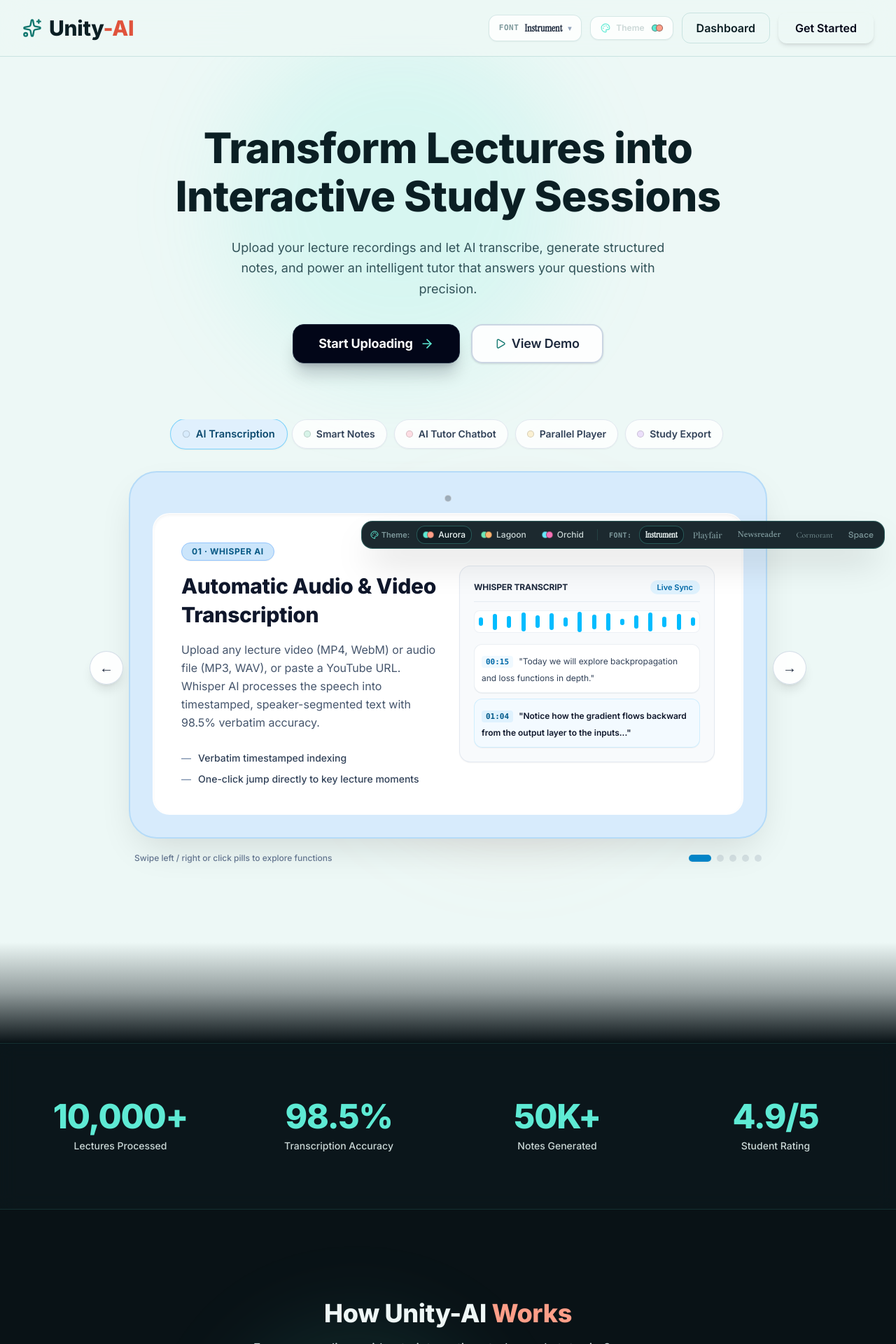
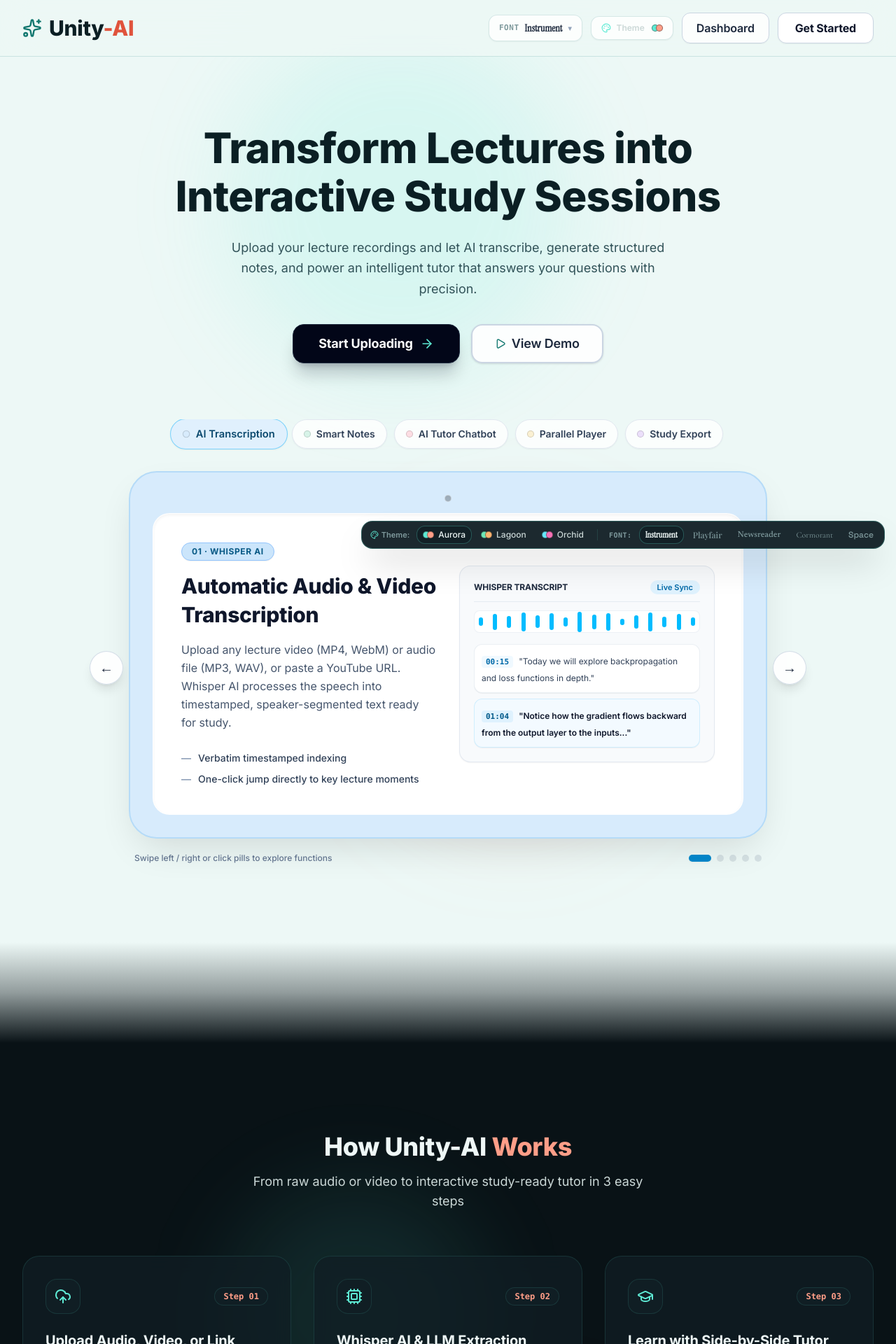
Before and after one commit to Antizer17/Unity-Ai, a Next.js app in the folder frontend/: page / in a window 1280 px wide. Shown: the top 1920 px of the page at 70% size. Built offline with nearby package versions, Linux system fonts and the light colour scheme; a web font is replaced by a local one.

Commit message:
feat(landing): remove bottom CTA card, remove fake numbers/stats, add dark navy hover to navbar buttons

```diff
--- a/frontend/src/app/page.tsx
+++ b/frontend/src/app/page.tsx
@@ -7,23 +7,14 @@ import {
   Sparkles,
   ArrowRight,
   Play,
-  Shield,
   UploadCloud,
   Cpu,
   GraduationCap,
 } from 'lucide-react';
-import { Button } from '@/components/ui/button';
 import { Footer } from '@/components/layout/footer';
 import { PaletteToggle } from '@/components/layout/palette-toggle';
 import { FontToggle } from '@/components/layout/font-toggle';
 import { FunctionCardsCarousel } from '@/components/landing/function-cards-carousel';
-
-const stats = [
-  { value: '10,000+', label: 'Lectures Processed' },
-  { value: '98.5%', label: 'Transcription Accuracy' },
-  { value: '50K+', label: 'Notes Generated' },
-  { value: '4.9/5', label: 'Student Rating' },
-];
 
 const workflowSteps = [
   {
@@ -62,7 +53,7 @@ export default function LandingPage() {
         <nav className="sticky top-0 z-50 border-b border-[var(--hero-border)] bg-[var(--hero-bg)]/90 backdrop-blur-xl transition-colors duration-300">
           <div className="mx-auto max-w-7xl px-4 sm:px-6 lg:px-8">
             <div className="flex h-20 items-center justify-between">
-              {/* Brand Logo & Name (Larger with Space Grotesk) */}
+              {/* Brand Logo & Name */}
               <Link
                 href="/"
                 className="flex items-center gap-2.5 hover:opacity-85 transition-opacity group"
@@ -73,27 +64,27 @@ export default function LandingPage() {
                 </span>
               </Link>
 
-              {/* Action Buttons (Larger) */}
+              {/* Action Buttons with Dark Navy Hover */}
               <div className="flex items-center gap-2 sm:gap-3">
                 <FontToggle className="px-3.5 py-2 text-sm font-semibold rounded-xl border-[var(--hero-border)] bg-white/80 text-[var(--hero-text-primary)] hover:bg-white shadow-xs" />
                 <PaletteToggle className="px-3.5 py-2 text-sm font-semibold rounded-xl border-[var(--hero-border)] bg-white/80 text-[var(--hero-text-primary)] hover:bg-white shadow-xs" />
+
                 <Link href="/dashboard" className="hidden sm:block">
-                  <Button
+                  <button
                     id="landing-guest-chat-btn"
-                    variant="outline"
-                    className="h-11 px-5 text-sm sm:text-base font-semibold rounded-xl border-[var(--hero-border)] text-[var(--hero-text-primary)] hover:bg-[var(--hero-bg-subtle)]"
+                    className="h-11 px-5 text-sm sm:text-base font-semibold rounded-xl border border-slate-300 bg-white/80 text-slate-800 hover:bg-slate-950 hover:text-white hover:border-slate-950 transition-all shadow-2xs font-heading cursor-pointer inline-flex items-center justify-center"
                   >
                     Dashboard
-                  </Button>
+                  </button>
                 </Link>
+
                 <Link href="/dashboard">
-                  <Button
+                  <button
                     id="landing-register-btn"
-                    variant="accent"
-                    className="h-11 px-6 text-sm sm:text-base font-bold rounded-xl shadow-md"
+                    className="h-11 px-6 text-sm sm:text-base font-bold rounded-xl border border-slate-300 bg-white text-slate-900 hover:bg-slate-950 hover:text-white hover:border-slate-950 transition-all shadow-xs font-heading cursor-pointer inline-flex items-center justify-center"
                   >
                     Get Started
-                  </Button>
+                  </button>
                 </Link>
               </div>
             </div>
@@ -103,7 +94,7 @@ export default function LandingPage() {
         {/* Hero Section */}
         <section className="relative pt-16 pb-20 sm:pt-24 sm:pb-28">
           <div className="mx-auto max-w-7xl px-4 sm:px-6 lg:px-8 text-center">
-            {/* Headline — all unified color, no zigzag underline, Space Grotesk font */}
+            {/* Headline */}
             <motion.h1
               initial={{ opacity: 0, y: 25 }}
               animate={{ opacity: 1, y: 0 }}
@@ -171,31 +162,6 @@ export default function LandingPage() {
         <div className="absolute top-1/4 left-1/4 w-96 h-96 bg-[var(--color-primary)]/10 rounded-full blur-3xl animate-blob pointer-events-none" />
         <div className="absolute top-2/3 right-1/4 w-96 h-96 bg-[var(--color-accent)]/8 rounded-full blur-3xl animate-blob [animation-delay:2s] pointer-events-none" />
 
-        {/* Stats Section */}
-        <section className="py-20 border-y border-[var(--border-color)] bg-[var(--bg-secondary)]/40 backdrop-blur-md relative z-10">
-          <div className="mx-auto max-w-7xl px-4 sm:px-6 lg:px-8">
-            <div className="grid grid-cols-2 md:grid-cols-4 gap-8">
-              {stats.map((stat, i) => (
-                <motion.div
-                  key={stat.label}
-                  initial={{ opacity: 0, y: 20 }}
-                  whileInView={{ opacity: 1, y: 0 }}
-                  viewport={{ once: true }}
-                  transition={{ delay: i * 0.1 }}
-                  className="text-center"
-                >
-                  <p className="text-3xl sm:text-5xl font-extrabold text-[var(--color-primary)] tracking-tight">
-                    {stat.value}
-                  </p>
-                  <p className="text-sm font-medium text-[var(--text-secondary)] mt-2">
-                    {stat.label}
-                  </p>
-                </motion.div>
-              ))}
-            </div>
-          </div>
-        </section>
-
         {/* How It Works Section */}
         <section className="py-24 sm:py-32 relative z-10">
           <div className="mx-auto max-w-7xl px-4 sm:px-6 lg:px-8">
@@ -248,38 +214,6 @@ export default function LandingPage() {
           </div>
         </section>
 
-        {/* CTA Section */}
-        <section className="py-24 relative z-10">
-          <div className="mx-auto max-w-7xl px-4 sm:px-6 lg:px-8">
-            <motion.div
-              initial={{ opacity: 0, scale: 0.95 }}
-              whileInView={{ opacity: 1, scale: 1 }}
-              viewport={{ once: true }}
-              className="rounded-3xl bg-[var(--bg-secondary)] border border-[var(--border-color)] shadow-2xl p-8 sm:p-16 text-center relative overflow-hidden"
-            >
-              <div className="absolute -top-24 left-1/2 -translate-x-1/2 w-80 h-80 bg-[var(--color-primary)]/10 rounded-full blur-3xl pointer-events-none" />
-              <Shield className="h-12 w-12 text-[var(--color-primary)] mx-auto mb-6 relative z-10" />
-              <h2 className="text-3xl sm:text-4xl font-extrabold text-[var(--text-primary)] mb-4 relative z-10">
-                Ready to transform your study experience?
-              </h2>
-              <p className="text-lg text-[var(--text-secondary)] max-w-xl mx-auto mb-8 relative z-10">
-                Join thousands of students who are studying smarter with AI-powered lecture tools.
-              </p>
-              <Link href="/dashboard" className="relative z-10">
-                <Button
-                  id="cta-get-started-btn"
-                  variant="accent"
-                  size="lg"
-                  className="font-semibold shadow-lg shadow-[var(--glow-accent)]"
-                >
-                  Get Started for Free
-                  <ArrowRight className="ml-2 h-5 w-5" />
-                </Button>
-              </Link>
-            </motion.div>
-          </div>
-        </section>
-
         {/* Footer */}
         <Footer />
       </div>
--- a/frontend/src/components/landing/function-cards-carousel.tsx
+++ b/frontend/src/components/landing/function-cards-carousel.tsx
@@ -37,7 +37,7 @@ export const FUNCTION_CARDS: FunctionCardData[] = [
     badge: '01 · Whisper AI',
     title: 'Automatic Audio & Video Transcription',
     description:
-      'Upload any lecture video (MP4, WebM) or audio file (MP3, WAV), or paste a YouTube URL. Whisper AI processes the speech into timestamped, speaker-segmented text with 98.5% verbatim accuracy.',
+      'Upload any lecture video (MP4, WebM) or audio file (MP3, WAV), or paste a YouTube URL. Whisper AI processes the speech into timestamped, speaker-segmented text ready for study.',
     theme: {
       name: 'Sky Blue',
       chassisBg: '#d7ebfc',
--- a/frontend/src/components/layout/navbar.tsx
+++ b/frontend/src/components/layout/navbar.tsx
@@ -129,10 +129,14 @@ export function Navbar({ isGuest = false }: { isGuest?: boolean }) {
             ) : (
               <div className="hidden md:flex items-center gap-3">
                 <Link href="/dashboard">
-                  <span className="text-sm font-medium hover:text-[var(--text-primary)] text-[var(--text-secondary)] px-3 transition-colors">Dashboard</span>
+                  <span className="h-11 px-5 text-sm sm:text-base font-semibold rounded-xl border border-slate-300 bg-white/80 text-slate-800 hover:bg-slate-950 hover:text-white hover:border-slate-950 transition-all shadow-2xs font-heading cursor-pointer inline-flex items-center justify-center">
+                    Dashboard
+                  </span>
                 </Link>
                 <Link href="/dashboard">
-                  <span className="px-4 py-1.5 text-sm font-medium bg-indigo-500 text-white rounded-lg hover:bg-indigo-600 transition-colors shadow-sm">Start Learning</span>
+                  <span className="h-11 px-6 text-sm sm:text-base font-bold rounded-xl border border-slate-300 bg-white text-slate-900 hover:bg-slate-950 hover:text-white hover:border-slate-950 transition-all shadow-xs font-heading cursor-pointer inline-flex items-center justify-center">
+                    Get Started
+                  </span>
                 </Link>
               </div>
             )}
```
